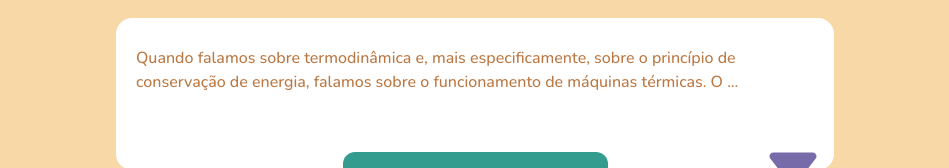
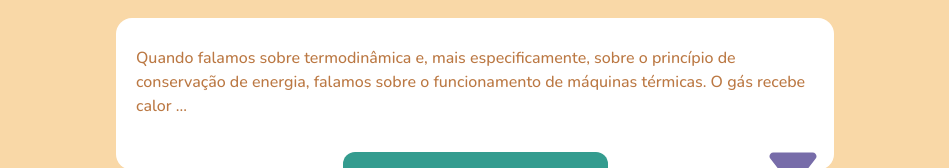
Before and after one commit to ricardoabb/fis_c6_l2a_066, a Next.js app: page / in a window 1280 px wide. Shown: the part 553-721 px from the top of the page, without its empty margins (165-1114 px from the left). Built offline with nearby package versions, Linux system fonts and the light colour scheme.

Commit message:
🐛Fix text box size

```diff
--- a/src/app/components/TextBox.tsx
+++ b/src/app/components/TextBox.tsx
@@ -97,7 +97,7 @@ export function TextBox({ content = "", title, image, imagesubtitle, hide = fals
 
       <div id="box-container" className={`px-5 py-7 bg-gradient-to-r from-sand-300 to-sand-100 rounded-2xl mt-5 bg-[#fff]`}>
         <div className={`h-32 md:h-24 text-base text-[#BB7843] font-medium`}>
-          <AnimatedText text={content} limit={158} />
+          <AnimatedText text={content} limit={172} />
         </div>
       </div>
 
```
